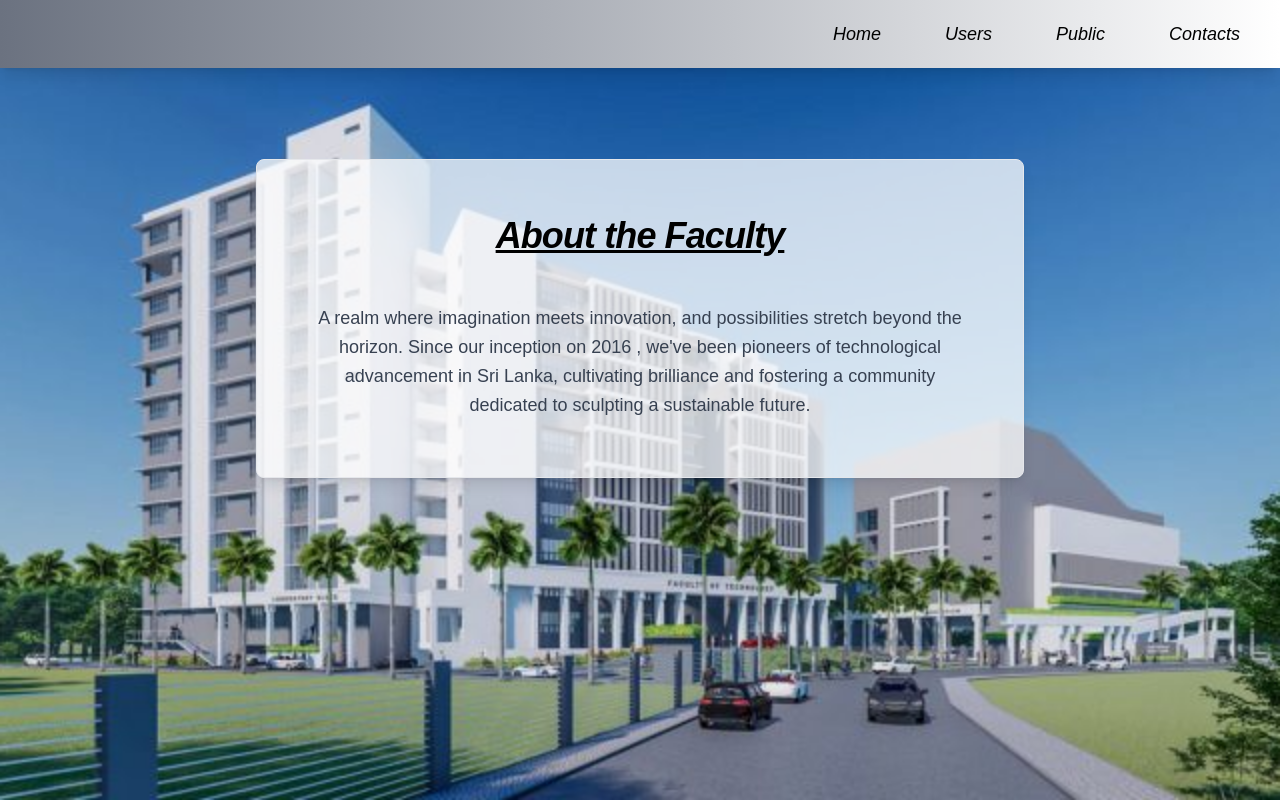
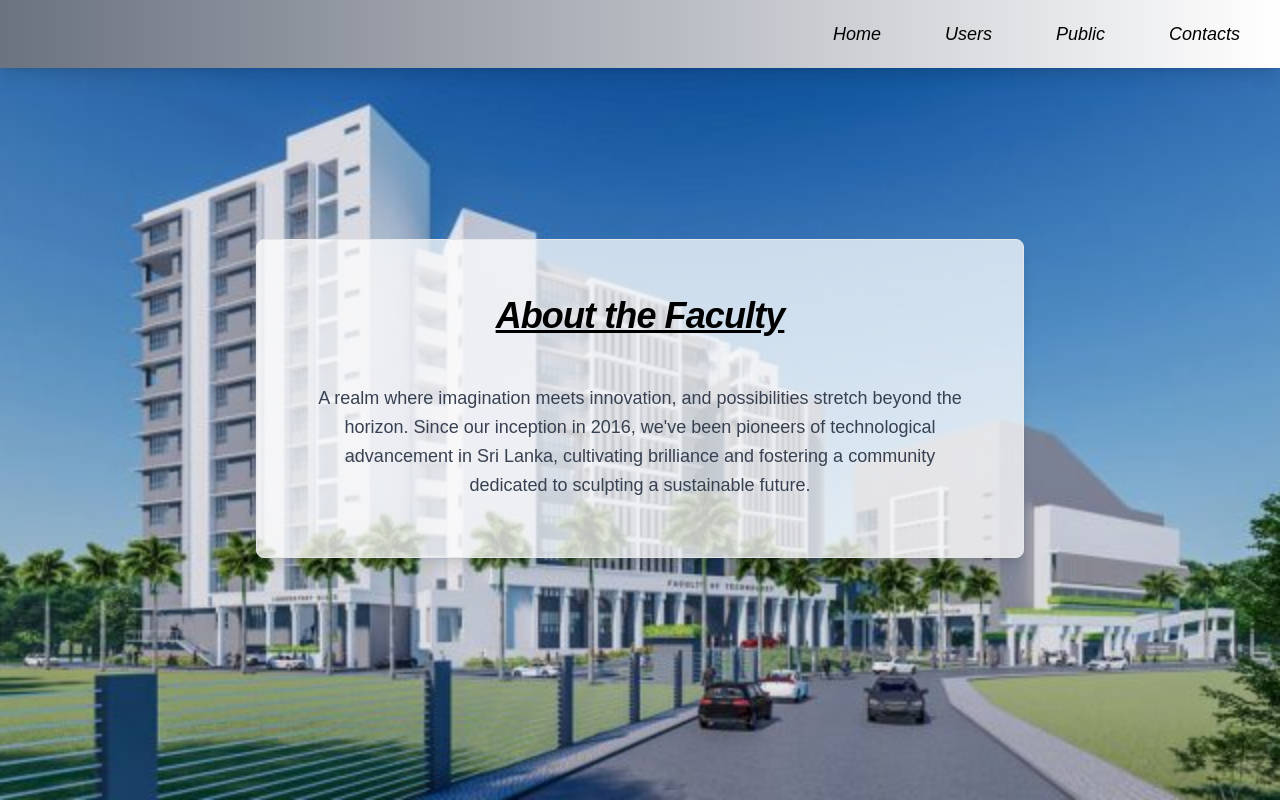
Before and after one commit to zaplink/HallEase-New, a Next.js app: page / in a window 1280 px wide. Shown: the top 802 px of the page. Built offline with nearby package versions, Linux system fonts and the light colour scheme.

Commit message:
fix some errors

```diff
--- a/src/app/front/home/HomePage.tsx
+++ b/src/app/front/home/HomePage.tsx
@@ -1,17 +1,18 @@
 import React from 'react';
+import Image from 'next/image';
 import { Button } from '@/components/ui/button';
 import { Card, CardContent, CardHeader, CardTitle } from '@/components/ui/card';
 
 const HomePage = () => {
 	return (
 		<div className='min-h-screen bg-gray-50 flex flex-col'>
-			<nav className='bg-gradient-to-r from-gray-500 to-white shadow-lg fixed top-0 right-0 w-full z-10'>
+			<nav className='bg-gradient-to-r from-gray-500 to-white shadow-lg fixed top-0 right-0 w-full z-20'>
 				<div className='container mx-auto px-6 py-4 flex justify-end items-center'>
 					{/* Navigation Links */}
 					<div className='flex space-x-8'>
 						<Button
 							variant='link'
-							className='text-black hover:text-gray-300 text-lg px-4 py-2  italic transition duration-300 '
+							className='text-black hover:text-gray-300 text-lg px-4 py-2 italic transition duration-300'
 						>
 							Home
 						</Button>
@@ -23,7 +24,7 @@ const HomePage = () => {
 						</Button>
 						<Button
 							variant='link'
-							className='text-black hover:text-gray-300  text-lg px-4 py-2 italic transition duration-300'
+							className='text-black hover:text-gray-300 text-lg px-4 py-2 italic transition duration-300'
 						>
 							Public
 						</Button>
@@ -39,18 +40,22 @@ const HomePage = () => {
 
 			<section
 				className='relative bg-gray-100 py-16 px-4 flex flex-col items-center justify-center'
-				style={{ minHeight: '80vh', paddingTop: '60px' }}
+				style={{ minHeight: '100vh', paddingTop: '60px' }}
 			>
+				{/* Background Image Container for HomePage */}
 				<div className='absolute inset-0'>
-					<img
-						src='fct2.jpg'
-						style={{
-							objectFit: 'cover',
-							height: '100vh',
-							width: '100vw',
-						}}
-					/>
+					<div className='relative w-full h-full'>
+						<Image
+							src='/fct2.jpg' // Make sure the path to this image is correct
+							alt='Background image'
+							layout='fill'
+							objectFit='cover'
+							priority={true}
+						/>
+					</div>
 				</div>
+
+				{/* Content Section */}
 				<div className='relative z-10 text-center'>
 					<Card className='bg-white/75 max-w-3xl mx-auto p-8 rounded-lg shadow-lg border border-gray-200'>
 						<CardHeader>
@@ -62,8 +67,8 @@ const HomePage = () => {
 							<p className='text-lg text-gray-700 leading-relaxed'>
 								A realm where imagination meets innovation, and
 								possibilities stretch beyond the horizon. Since
-								our inception on 2016 , we've been pioneers of
-								technological advancement in Sri Lanka,
+								our inception in 2016, we&apos;ve been pioneers
+								of technological advancement in Sri Lanka,
 								cultivating brilliance and fostering a community
 								dedicated to sculpting a sustainable future.
 							</p>
```
